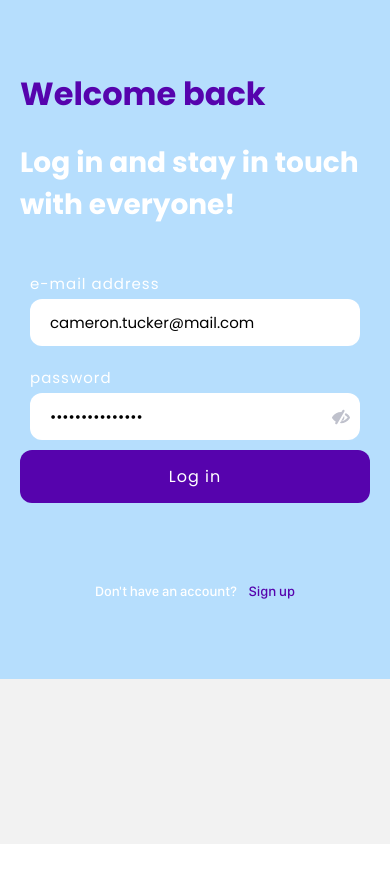
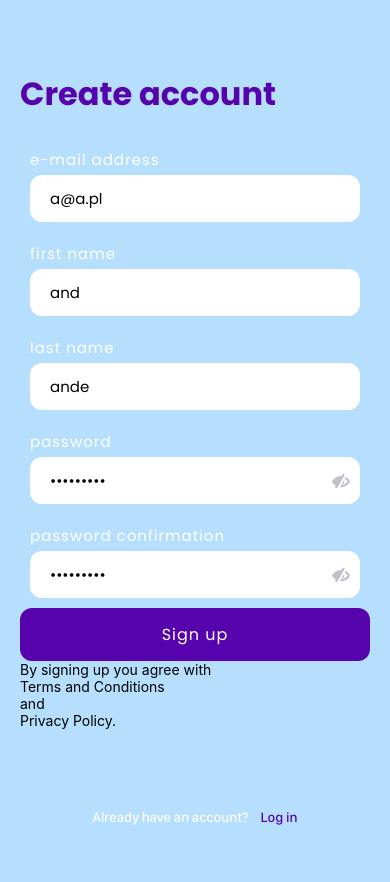
Before and after one commit to PioterAndrzejewski/mobile_chat, a React Native app: screen /Register in a window 390 px wide. Shown: the top 882 px of the page. Before the commit the page ends 844 px from the top, so only its background shows below. Built offline with nearby package versions, Linux system fonts and the light colour scheme.

Commit message:
add registration screen and logics

```diff
--- a/App.tsx
+++ b/App.tsx
@@ -13,11 +13,12 @@ import { HomeStackNavigatorParamList } from "./types/type";
 import ChatScreen from "./screens/Chat";
 import RoomsScreen from "./screens/Rooms";
 import LoginScreen from "./screens/Login";
+import RegisterScreen from "./screens/Register";
 import RoomsTitle from "./Components/RoomsTitle";
 import ChatTitle from "./Components/ChatTitle";
 import LoginTitle from "./Components/LoginTitle";
 
-import { API_URL, API_TOKEN } from "@env";
+import { API_URL } from "@env";
 import { getStoredToken } from "./utils/getStoredToken";
 
 const httpLink = createHttpLink({
@@ -29,9 +30,7 @@ const authLink = setContext(async (_, { headers }) => {
   return {
     headers: {
       ...headers,
-      authorization: storedToken
-        ? `Bearer ${storedToken}`
-        : `Bearer ${API_TOKEN}`,
+      authorization: storedToken ? `Bearer ${storedToken}` : ``,
     },
   };
 });
@@ -54,6 +53,11 @@ export default function App() {
             options={{ header: () => <LoginTitle title='Welcome back' /> }}
           />
           <Stack.Screen
+            name='Register'
+            component={RegisterScreen}
+            options={{ header: () => <LoginTitle title='Create account' /> }}
+          />
+          <Stack.Screen
             name='Rooms'
             component={RoomsScreen}
             options={{ header: () => <RoomsTitle /> }}
--- a/Components/CustomTextInput.tsx
+++ b/Components/CustomTextInput.tsx
@@ -15,8 +15,9 @@ import { styleGuide } from "../styles/guide";
 type CustomTextInputProps = {
   label: string;
   secure?: boolean;
-  onChange: (a: string) => void;
+  onChange: (a: string, b?: string) => void;
   value: string;
+  field?: string;
 };
 
 export default function CustomTextInput({
@@ -24,6 +25,7 @@ export default function CustomTextInput({
   secure,
   onChange,
   value,
+  field,
 }: CustomTextInputProps) {
   const [inputFocused, setInputFocused] = useState(false);
   const [hidden, setHidden] = useState<boolean | undefined>(secure);
@@ -56,7 +58,7 @@ export default function CustomTextInput({
             }
             onFocus={() => setInputFocused(true)}
             onBlur={() => setInputFocused(false)}
-            onChangeText={(value) => onChange(value)}
+            onChangeText={(value) => onChange(value, field)}
             value={value}
             editable
             secureTextEntry={secure && hidden}
--- a/Components/LoginPanel.tsx
+++ b/Components/LoginPanel.tsx
@@ -1,35 +1,28 @@
 import React, { useState, useEffect } from "react";
-import { ActivityIndicator, View, Text, StyleSheet } from "react-native";
+import {
+  ActivityIndicator,
+  View,
+  Text,
+  StyleSheet,
+  TouchableOpacity,
+} from "react-native";
 import { useMutation } from "@apollo/client";
 import { useFonts } from "expo-font";
 import { useNavigation } from "@react-navigation/native";
-import { gql } from "@apollo/client";
 
 import Button from "../Components/Button";
+import CustomModal from "./CustomModal";
 import CustomTextInput from "./CustomTextInput";
 
 import { styleGuide } from "../styles/guide";
 import { setUserToStorage } from "../utils/setUserToStorage";
 import { HomeScreenNavigationProp } from "../types/type";
-import CustomModal from "./CustomModal";
-
-const LOGIN_USER = gql`
-  mutation LoginUser($email: String!, $password: String!) {
-    loginUser(email: $email, password: $password) {
-      token
-      user {
-        id
-        firstName
-        lastName
-      }
-    }
-  }
-`;
+import { LOGIN_USER } from "../apollo/queries";
 
 export default function LoginPanel() {
   const [email, setEmail] = useState("cameron.tucker@mail.com");
   const [password, setPassword] = useState("pgUBZ6YJlJYhTTH");
-  const [loginUser, { data, error, loading, reset }] = useMutation(LOGIN_USER, {
+  const [loginUser, { data, error, loading }] = useMutation(LOGIN_USER, {
     errorPolicy: "all",
   });
   const [fontLoaded] = useFonts({
@@ -87,7 +80,9 @@ export default function LoginPanel() {
       </View>
       <View style={styles.signUpContainer}>
         <Text style={styles.noAccount}>Don't have an account?</Text>
-        <Text style={styles.signUp}>Sign up</Text>
+        <TouchableOpacity onPress={() => navigation.navigate("Register")}>
+          <Text style={styles.signUp}>Sign up</Text>
+        </TouchableOpacity>
       </View>
       {error && (
         <CustomModal>
--- /dev/null
+++ b/Components/RegisterPanel.tsx
@@ -0,0 +1,204 @@
+import React, { useState, useEffect } from "react";
+import {
+  ActivityIndicator,
+  View,
+  Text,
+  StyleSheet,
+  TouchableOpacity,
+} from "react-native";
+import { useMutation } from "@apollo/client";
+import { useFonts } from "expo-font";
+import { useNavigation } from "@react-navigation/native";
+
+import Button from "../Components/Button";
+import CustomModal from "./CustomModal";
+import CustomTextInput from "./CustomTextInput";
+
+import { styleGuide } from "../styles/guide";
+import { setUserToStorage } from "../utils/setUserToStorage";
+import { HomeScreenNavigationProp } from "../types/type";
+import { LOGIN_USER, REGISTER_USER } from "../apollo/queries";
+
+type Credentials =
+  | "email"
+  | "firstName"
+  | "lastName"
+  | "password"
+  | "passwordConfirmation";
+
+export default function RegisterPanel() {
+  const [credentials, setCredentials] = useState({
+    email: "a@a.pl",
+    firstName: "and",
+    lastName: "ande",
+    password: "password1",
+    passwordConfirmation: "password1",
+  });
+  const [registerUser, { data, error, loading }] = useMutation(REGISTER_USER, {
+    errorPolicy: "all",
+  });
+  const [loginUser, loginUserData] = useMutation(LOGIN_USER, {
+    errorPolicy: "all",
+  });
+  const [fontLoaded] = useFonts({
+    SFCompact: require("../assets/fonts/SFCompact.ttf"),
+    PoppinsBold: require("../assets/fonts/PoppinsBold.ttf"),
+    PoppinsMedium: require("../assets/fonts/PoppinsMedium.ttf"),
+    PoppinsRegular: require("../assets/fonts/PoppinsRegular.ttf"),
+  });
+  const navigation = useNavigation<HomeScreenNavigationProp>();
+
+  const updateCredentials = (
+    newValue: string,
+    field: Credentials | undefined,
+  ) =>
+    setCredentials((prevValue) => {
+      const newCredentials = { ...prevValue };
+      if (field) {
+        newCredentials[field] = newValue;
+      }
+      return newCredentials;
+    });
+
+  const handleRegister = () => {
+    try {
+      registerUser({
+        variables: {
+          email: credentials.email,
+          firstName: credentials.firstName,
+          lastName: credentials.lastName,
+          password: credentials.password,
+          passwordConfirmation: credentials.passwordConfirmation,
+        },
+      });
+    } catch (e) {
+      console.log(e);
+    }
+  };
+
+  useEffect(() => {
+    if (data && data.registerUser) {
+      console.log(data);
+      loginUser({
+        variables: {
+          email: data.registerUser.email,
+          password: credentials.password,
+        },
+      });
+    }
+  }, [data]);
+
+  useEffect(() => {
+    if (loginUserData.data && loginUserData.data.loginUser) {
+      console.log(loginUserData.data);
+      setUserToStorage(
+        loginUserData.data.loginUser.user.id,
+        loginUserData.data.loginUser.token,
+      );
+      navigation.navigate("Rooms");
+    }
+  }, [loginUserData]);
+
+  useEffect(() => {
+    console.log(credentials);
+  }, [credentials]);
+
+  const inputs = [
+    {
+      label: "e-mail address",
+      value: credentials.email,
+      field: "email",
+    },
+    {
+      label: "first name",
+      value: credentials.firstName,
+      field: "firstName",
+    },
+    {
+      label: "last name",
+      value: credentials.lastName,
+      field: "lastName",
+    },
+    {
+      label: "password",
+      value: credentials.password,
+      field: "password",
+      others: { secure: true },
+    },
+    {
+      label: "password confirmation",
+      value: credentials.passwordConfirmation,
+      field: "passwordConfirmation",
+      others: { secure: true },
+    },
+  ];
+
+  return (
+    <View style={styles.container}>
+      <View style={styles.innerContainer}>
+        {!fontLoaded && <ActivityIndicator size='large' />}
+        {inputs.map((input) => (
+          <CustomTextInput
+            label={input.label}
+            onChange={updateCredentials}
+            value={input.value}
+            field={input.field}
+            {...input.others}
+            key={input.label}
+          />
+        ))}
+
+        {loading || loginUserData.loading ? (
+          <ActivityIndicator size='large' />
+        ) : (
+          <Button label='Sign up' onClick={handleRegister} />
+        )}
+      </View>
+      <View style={styles.privacy}>
+        <Text style={styles.caption}>By signing up you agree with</Text>
+        <Text style={styles.captionLink}>Terms and Conditions</Text>
+        <Text style={styles.caption}>and</Text>
+        <Text style={styles.captionLink}>Privacy Policy.</Text>
+      </View>
+      <View style={styles.signUpContainer}>
+        <Text style={styles.hasAccount}>Already have an account?</Text>
+        <TouchableOpacity onPress={() => navigation.navigate("Login")}>
+          <Text style={styles.signIn}>Log in</Text>
+        </TouchableOpacity>
+      </View>
+      {error && (
+        <CustomModal>
+          <Text>{error.message}</Text>
+        </CustomModal>
+      )}
+    </View>
+  );
+}
+
+const styles = StyleSheet.create({
+  container: {
+    paddingTop: 20,
+    width: "100%",
+    height: "100%",
+    paddingHorizontal: 20,
+    backgroundColor: styleGuide.color.blue["300"],
+  },
+  innerContainer: {
+    display: "flex",
+    justifyContent: "space-between",
+    flexGrow: 1,
+  },
+  signUpContainer: {
+    marginVertical: 80,
+    ...styleGuide.center,
+  },
+  hasAccount: {
+    color: styleGuide.color.white,
+    ...styleGuide.text.body,
+  },
+  signIn: {
+    marginLeft: 12,
+    color: styleGuide.color.plum["500"],
+    ...styleGuide.text.body,
+  },
+});
--- a/apollo/queries.ts
+++ b/apollo/queries.ts
@@ -39,6 +39,42 @@ export const SEND_MESSAGE = gql`
   }
 `;
 
+export const LOGIN_USER = gql`
+  mutation LoginUser($email: String!, $password: String!) {
+    loginUser(email: $email, password: $password) {
+      token
+      user {
+        id
+        firstName
+        lastName
+      }
+    }
+  }
+`;
+
+export const REGISTER_USER = gql`
+  mutation RegisterUser(
+    $email: String!
+    $firstName: String!
+    $lastName: String!
+    $password: String
+    $passwordConfirmation: String!
+  ) {
+    registerUser(
+      email: $email
+      firstName: $firstName
+      lastName: $lastName
+      password: $password
+      passwordConfirmation: $passwordConfirmation
+    ) {
+      email
+      firstName
+      id
+      lastName
+    }
+  }
+`;
+
 export type Message = {
   body: string;
   id: string;
--- /dev/null
+++ b/screens/Register.tsx
@@ -0,0 +1,12 @@
+import React from "react";
+import { View } from "react-native";
+
+import RegisterPanel from "../Components/RegisterPanel";
+
+export default function RegisterScreen() {
+  return (
+    <View>
+      <RegisterPanel />
+    </View>
+  );
+}
--- a/types/env.d.ts
+++ b/types/env.d.ts
@@ -1,4 +1,3 @@
 declare module "@env" {
   export const API_URL: string;
-  export const API_TOKEN: string;
 }
```
